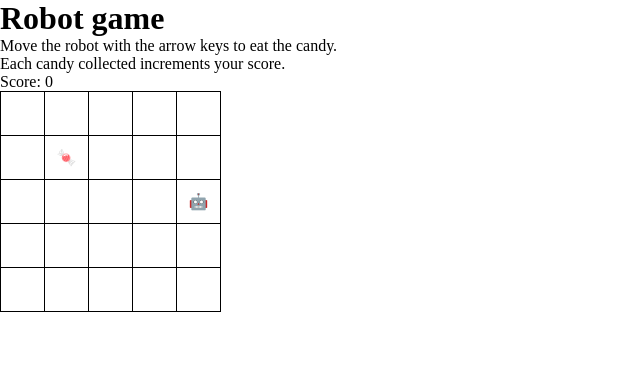
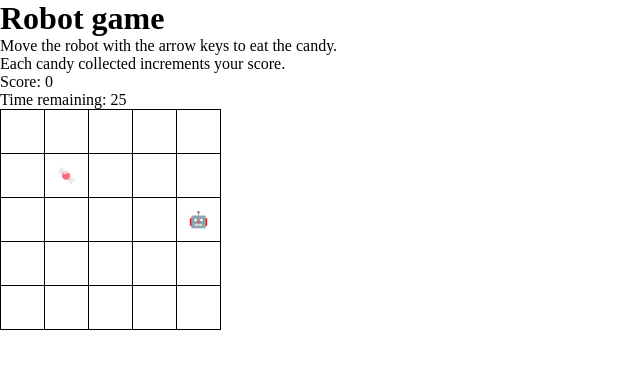
Before and after one commit to couvq/xstate_robot_game, a React (Vite) app: page / in a window 1280 px wide. Shown: the top 368 px of the page, without its empty margins (0-640 px from the left). Built offline with nearby package versions, Linux system fonts and the light colour scheme.

Commit message:
initial commit for game time functionality with no guard to finished state transition in place

```diff
--- a/src/Game.tsx
+++ b/src/Game.tsx
@@ -19,6 +19,10 @@ const Game = () => {
     (snapshot) => snapshot.context.candyPosition
   );
   const score = useSelector(gameActor, (snapshot) => snapshot.context.score);
+  const timeRemainingSecs = useSelector(
+    gameActor,
+    (snaphshot) => snaphshot.context.timeRemainingSecs
+  );
 
   return (
     <>
@@ -30,6 +34,7 @@ const Game = () => {
           Each candy collected increments your score.
         </p>
         <p>Score: {score}</p>
+        <p>Time remaining: {timeRemainingSecs}</p>
       </div>
       <table>
         <tbody>
--- a/src/machines/gameMachine.ts
+++ b/src/machines/gameMachine.ts
@@ -7,13 +7,16 @@ type GameContext = {
   robotPosition: Position;
   candyPosition: Position;
   score: number;
+  timeRemainingSecs: number; // time left to play the game in seconds
 };
 
 type Direction = "up" | "down" | "left" | "right";
 
 type MoveEvent = { type: "move"; direction: Direction };
 
-type GameEvent = MoveEvent;
+type CountDownEvent = { type: "countdown" };
+
+type GameEvent = MoveEvent | CountDownEvent;
 
 const getRandomBoardPosition = (): Position => {
   const row = Math.floor(Math.random() * BOARD_SIZE);
@@ -70,6 +73,14 @@ const keydownActor = fromCallback(({ sendBack }) => {
   return () => window.removeEventListener("keydown", keyDownHandler);
 });
 
+const gameTimeActor = fromCallback(({ sendBack }) => {
+  let intervalId = setInterval(() => {
+    sendBack({ type: "countdown" });
+  }, 1000);
+
+  return () => clearInterval(intervalId);
+});
+
 const gameMachine = setup({
   types: {
     context: {} as GameContext,
@@ -88,7 +99,8 @@ const gameMachine = setup({
   },
   actions: {
     updateRobotPosition: assign({
-      robotPosition: ({ context, event }) => getNextPosition(context, event),
+      robotPosition: ({ context, event }) =>
+        getNextPosition(context, event as MoveEvent),
     }),
     checkCollisions: assign(({ context }) => {
       if (hasCollision(context.robotPosition, context.candyPosition)) {
@@ -100,9 +112,13 @@ const gameMachine = setup({
 
       return {};
     }),
+    decrementGameTime: assign({
+      timeRemainingSecs: ({ context }) => context.timeRemainingSecs - 1,
+    }),
   },
   actors: {
     keydownActor,
+    gameTimeActor,
   },
 }).createMachine({
   /** @xstate-layout N4IgpgJg5mDOIC5RQIYFswDoAOAbFAngJYB2UAxGgPYBuYA2gAwC6io2VsRALkVSWxAAPRAEYA7AE5MjAGyyALHIBMAVgA0IAoknKZjcQA5RagL7nNJKhDiDUGQRy69+gkQgC0ozdoQLMqgbGZqaa9lh4hKRQjpw8fAJIwogK4j5iAMzi5uZAA */
@@ -112,12 +128,11 @@ const gameMachine = setup({
     robotPosition: initialRobotPosition,
     candyPosition: getNewCandyPosition(initialRobotPosition),
     score: 0,
+    timeRemainingSecs: 30,
   },
   states: {
     playing: {
-      invoke: {
-        src: "keydownActor",
-      },
+      invoke: [{ src: "keydownActor" }, { src: "gameTimeActor" }],
       on: {
         move: {
           guard: "isValidMove",
@@ -125,6 +140,9 @@ const gameMachine = setup({
             { type: "updateRobotPosition" },
             { type: "checkCollisions" },
           ],
+        },
+        countdown: {
+          actions: [{ type: "decrementGameTime" }],
         },
       },
     },
```
